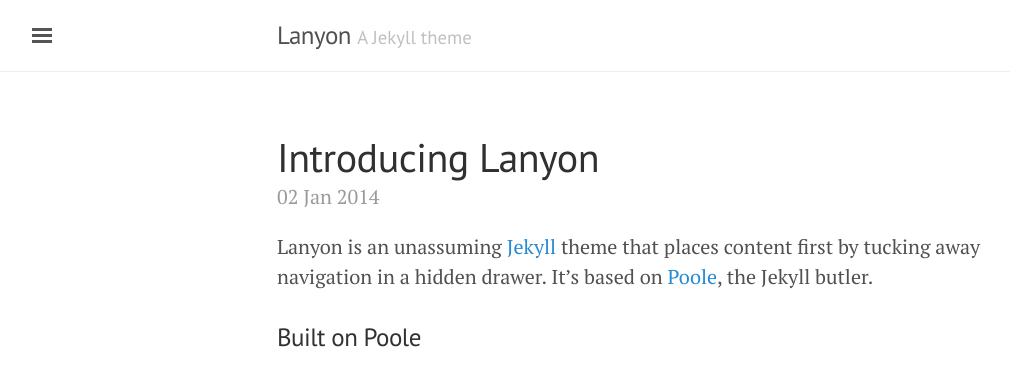
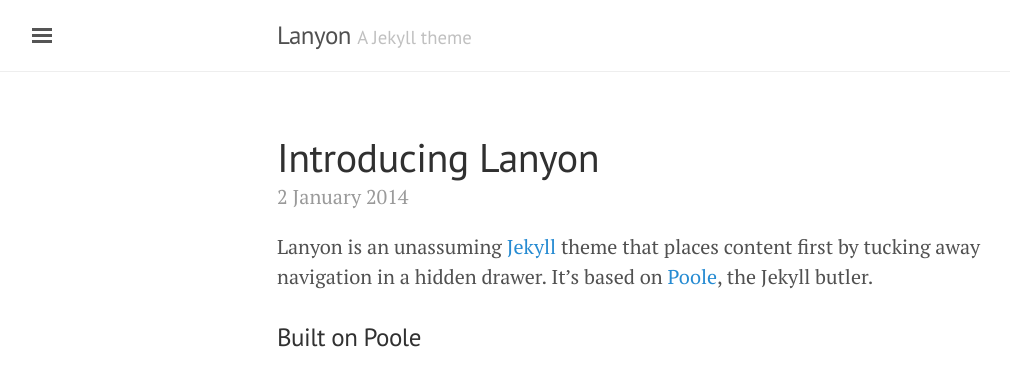
Before and after one commit to marcomangiante/marcomangiante.github.io, a Jekyll site: the page built from _posts/2014-01-02-introducing-lanyon.md, in a window 1280 px wide. Shown: the top 369 px of the page, without its empty margins (3-1013 px from the left). Built offline with Jekyll 4.4.1, drawn with Linux system fonts in a browser that asks for light colours.

Commit message:
Fix consistent date formatting
Add code to standardize on non-US full month style date formatting
("23 December 2005", for example).

```diff
--- a/_layouts/post.html
+++ b/_layouts/post.html
@@ -4,7 +4,7 @@
 
 <div class="post">
   <h1 class="post-title">{{ page.title }}</h1>
-  <span class="post-date">{{ page.date | date_to_string }}</span>
+  <span class="post-date">{{ page.date | date: "%-d %B %Y" }}</span>
   {{ content }}
 </div>
 
```
